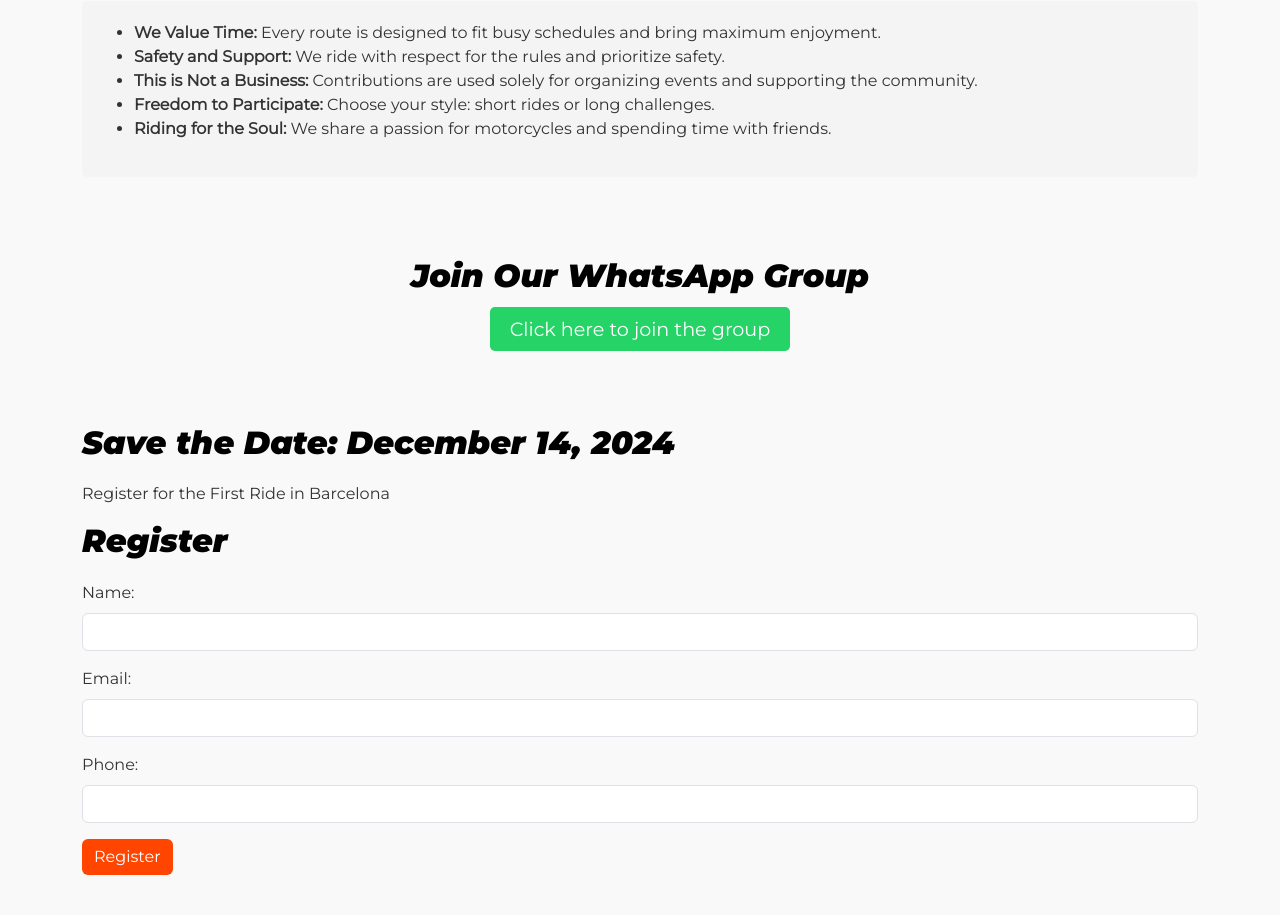
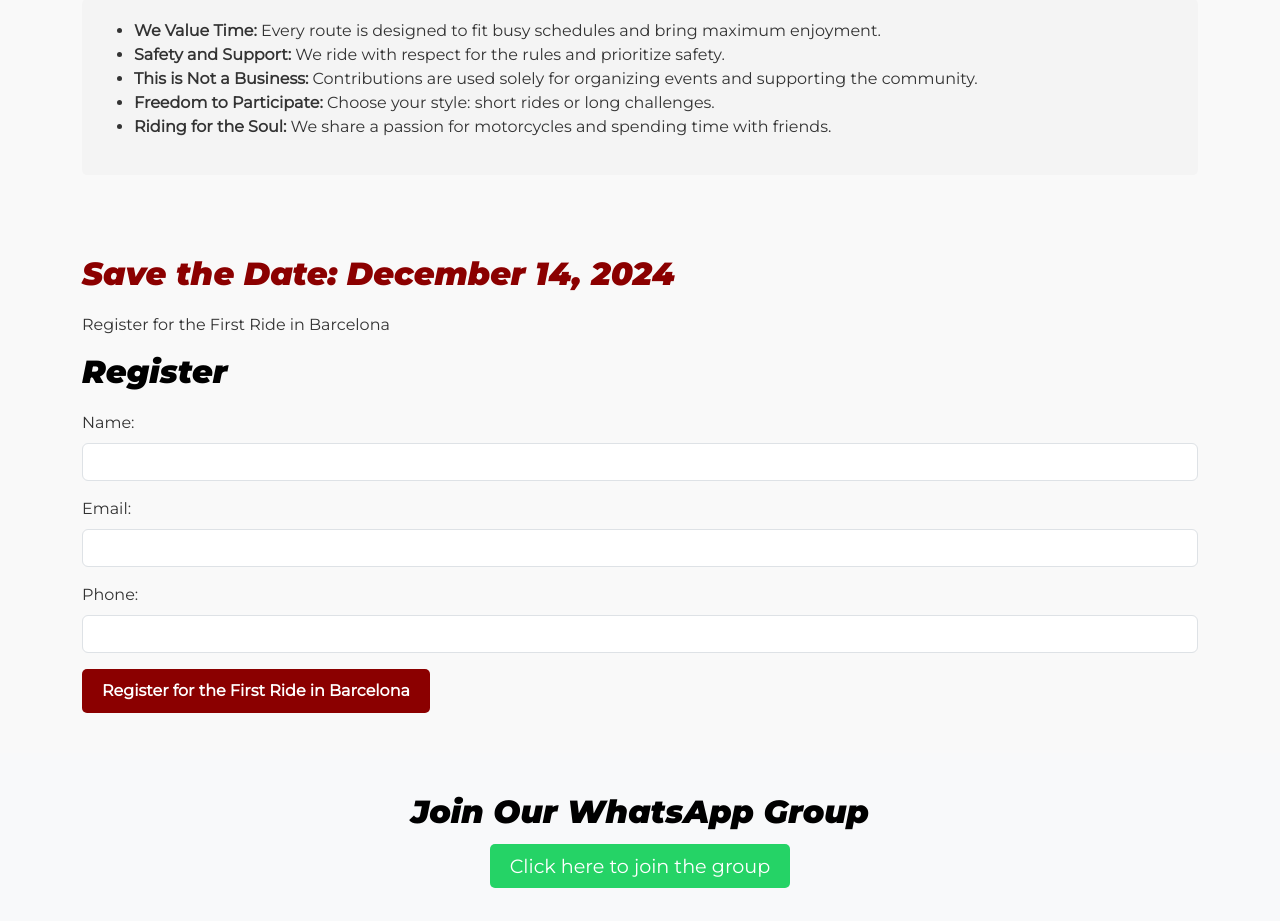
Before and after one commit to kornchli0/motul_community, a Flask app: page / in a window 1280 px wide. Shown: the part 395-1316 px from the top of the page. Before the commit the page ends 1270 px from the top, so only its background shows below. Run offline with Flask 3, Linux system fonts and the light colour scheme.

Commit message:
Update dark red buttons and banner adjustments

```diff
--- a/templates/index.html
+++ b/templates/index.html
@@ -45,6 +45,27 @@
         .section h2 {
             margin-bottom: 20px;
         }
+        .btn-dark-red {
+            background-color: #8B0000; /* Темно-красный */
+            color: white;
+            font-weight: bold;
+            border: none;
+            padding: 10px 20px;
+            border-radius: 5px;
+        }
+        .btn-dark-red:hover {
+            background-color: #600000;
+        }
+        .rules {
+            background-color: #f4f4f4;
+            padding: 20px;
+            border-radius: 5px;
+            margin-top: 20px;
+        }
+        .event-date {
+            color: #8B0000; /* Темно-красный */
+            font-weight: bold;
+        }
         .whatsapp-link .btn-green {
             background-color: #25d366;
             color: white;
@@ -58,21 +79,6 @@
             background-color: #1ebe57;
             color: white;
         }
-        .rules {
-            background-color: #f4f4f4;
-            padding: 20px;
-            border-radius: 5px;
-            margin-top: 20px;
-        }
-        /* Одинаковый цвет для всех красных кнопок */
-        .btn-red, .btn-danger {
-            background-color: #ff4500;
-            color: white;
-            border: none;
-        }
-        .btn-red:hover, .btn-danger:hover {
-            background-color: #e63900;
-        }
     </style>
 </head>
 <body>
@@ -82,7 +88,7 @@
         <h1>#Motuleros</h1>
         <h2>Worldwide Riders Community</h2>
         <p>Self-financed worldwide platform to unite riders who value time they spend with rider buddies.</p>
-        <a href="#register" class="btn btn-danger btn-lg">Join Now</a>
+        <a href="#register" class="btn btn-dark-red">Join Now</a>
     </div>
 
     <!-- Правила сообщества -->
@@ -101,20 +107,10 @@
         </div>
     </div>
 
-    <!-- Кнопка для вступления в WhatsApp -->
-    <div class="section text-center">
-        <div class="container">
-            <h2>Join Our WhatsApp Group</h2>
-            <div class="whatsapp-link">
-                <a href="https://chat.whatsapp.com/HxOu6sVzULfDllfLW1Caka" target="_blank" class="btn-green">Click here to join the group</a>
-            </div>
-        </div>
-    </div>
-
     <!-- Форма регистрации -->
     <div class="section" id="register">
         <div class="container">
-            <h2>Save the Date: December 14, 2024</h2>
+            <h2 class="event-date">Save the Date: December 14, 2024</h2>
             <p>Register for the First Ride in Barcelona</p>
             <h2>Register</h2>
             <form action="/register" method="POST">
@@ -130,8 +126,18 @@
                     <label for="phone" class="form-label">Phone:</label>
                     <input type="tel" class="form-control" id="phone" name="phone" required>
                 </div>
-                <button type="submit" class="btn btn-danger">Register</button>
+                <button type="submit" class="btn btn-dark-red">Register for the First Ride in Barcelona</button>
             </form>
+        </div>
+    </div>
+
+    <!-- Кнопка для вступления в WhatsApp -->
+    <div class="section bg-light text-center">
+        <div class="container">
+            <h2>Join Our WhatsApp Group</h2>
+            <div class="whatsapp-link">
+                <a href="https://chat.whatsapp.com/HxOu6sVzULfDllfLW1Caka" target="_blank" class="btn-green">Click here to join the group</a>
+            </div>
         </div>
     </div>
 
```
